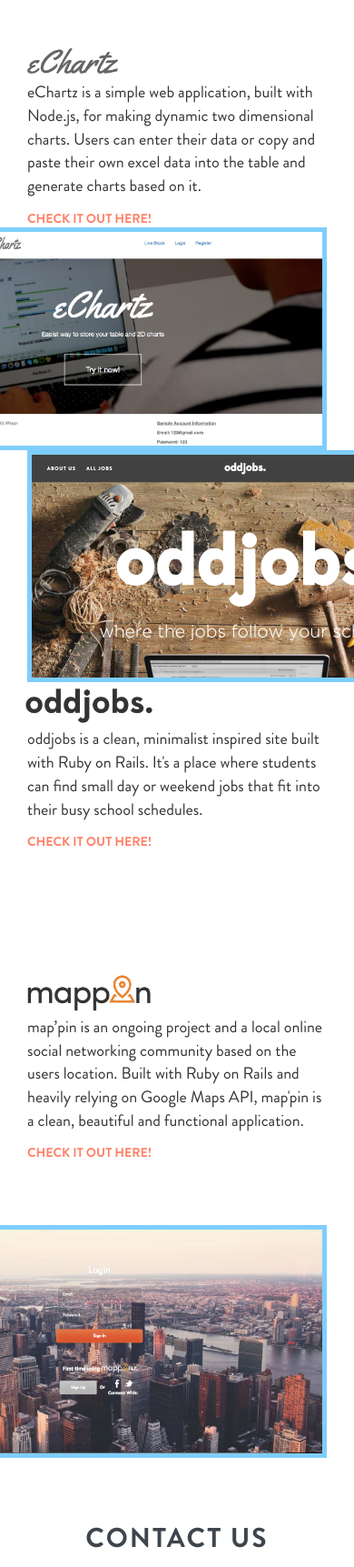
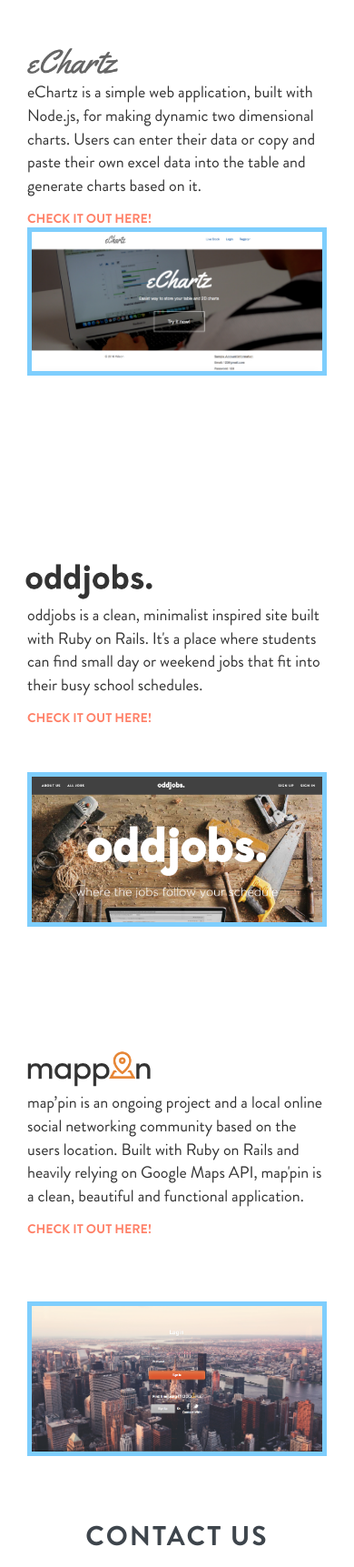
Before and after one commit to salman90/salman-upper, a PHP site: page / in a window 390 px wide; the page is wider, and only the part inside the window is pictured. Shown: the part 2240-3963 px from the top of that part at 91% size. Run offline with PHP 8.4, Linux system fonts and the light colour scheme; some libraries are stand-ins or nearby versions.

Commit message:
responsive

```diff
--- a/css/style.css
+++ b/css/style.css
@@ -336,6 +336,7 @@
 }
 
 #eChartzContent a:hover, #oddjobsContent a:hover, #mappinContent a:hover {
+
   color: #7ECEFD;
   text-decoration: none;
 }
@@ -346,7 +347,7 @@
 }
 
 #eChartzImage img, #mappinImage img {
-  width: 500px;
+  width: 100%;
   float: right;
   border: 5px solid #7ECEFD;
 }
@@ -357,8 +358,7 @@
 }
 
 #oddjobsImage img {
-  width: 500px;
-  float: left;
+  width: 100%;
   border: 5px solid #7ECEFD;
 }
 
@@ -367,9 +367,10 @@
 }
 
 #oddjobsContent {
-  margin-top: 100px;
+  margin-top: 80px;
   padding-top: 40px;
   margin-bottom: 50px;
+  float: right;
 }
 
 #mappinLogo {
@@ -384,6 +385,7 @@
 #mappinContent {
   margin-top: 100px;
   padding-top: 30px;
+
 }
 
 div#contact {
--- a/index.html
+++ b/index.html
@@ -115,34 +115,40 @@
     <div id="work">
       <div class="container">
         <h2 id="workTitle">our work.</h2>
+        <div class="row col-lg-12">
           <div id="eChartz">
-          <div id="eChartzContent" class="col-md-6">
+            <div id="eChartzContent" class="col-md-6 col-sm-12">
               <img id="eChartzLogo" src="img/echartz.png" alt="eChartz" />
               <p>eChartz is a simple web application, built with Node.js, for making dynamic two dimensional charts. Users can enter their data or copy and paste their own excel data into the table and generate charts based on it.</p>
               <a href="http://echartz.herokuapp.com/">check it out here!</a>
             </div>
-          <div id="eChartzImage" class="col-md-6">
+            <div id="eChartzImage" class="col-md-6 col-sm-12">
               <img src="img/echartz-image.png" />
             </div>
           </div>
+        </div>
+        <div class="row col-lg-12">
           <div id="oddjobs">
-          <div id="oddjobsImage" class="col-md-6">
-            <img src="img/oddjobs-image.png" />
-          </div>
-          <div id="oddjobsContent" class="col-md-6">
+            <div id="oddjobsContent" class="col-md-6 col-sm-12">
               <img id="oddjobsLogo" src="img/oddjobs-logo.png" alt="Oddjobs" />
               <p>oddjobs is a clean, minimalist inspired site built with Ruby on Rails. It's a place where students can find small day or weekend jobs that fit into their busy school schedules. </p>
               <a href="http://kenanphilips-oddjobs.herokuapp.com/">check it out here!</a>
             </div>
+            <div id="oddjobsImage" class="col-md-6 col-sm-12">
+              <img src="img/oddjobs-image.png" />
             </div>
+          </div>
+        </div>
+        <div class="row col-lg-12">
           <div id="mappin">
-          <div id="mappinContent" class="col-md-6">
+              <div id="mappinContent" class="col-md-6 col-sm-12">
                 <img id="mappinLogo" src="img/mappin-logo.png" alt="Mappin" />
                 <p>map’pin is an ongoing project and a local online social networking community based on the users location. Built with Ruby on Rails and heavily relying on Google Maps API, map'pin is a clean, beautiful and functional application.</p>
                 <a href="http://mappinyvr.herokuapp.com/">check it out here!</a>
               </div>
-          <div id="mappinImage" class="col-md-6">
+              <div id="mappinImage" class="col-md-6 col-sm-12">
                 <img src="img/mappin-image.png" />
+              </div>
           </div>
         </div>
       </div>
```
Lines whose indentation alone changed are shown as unchanged.
